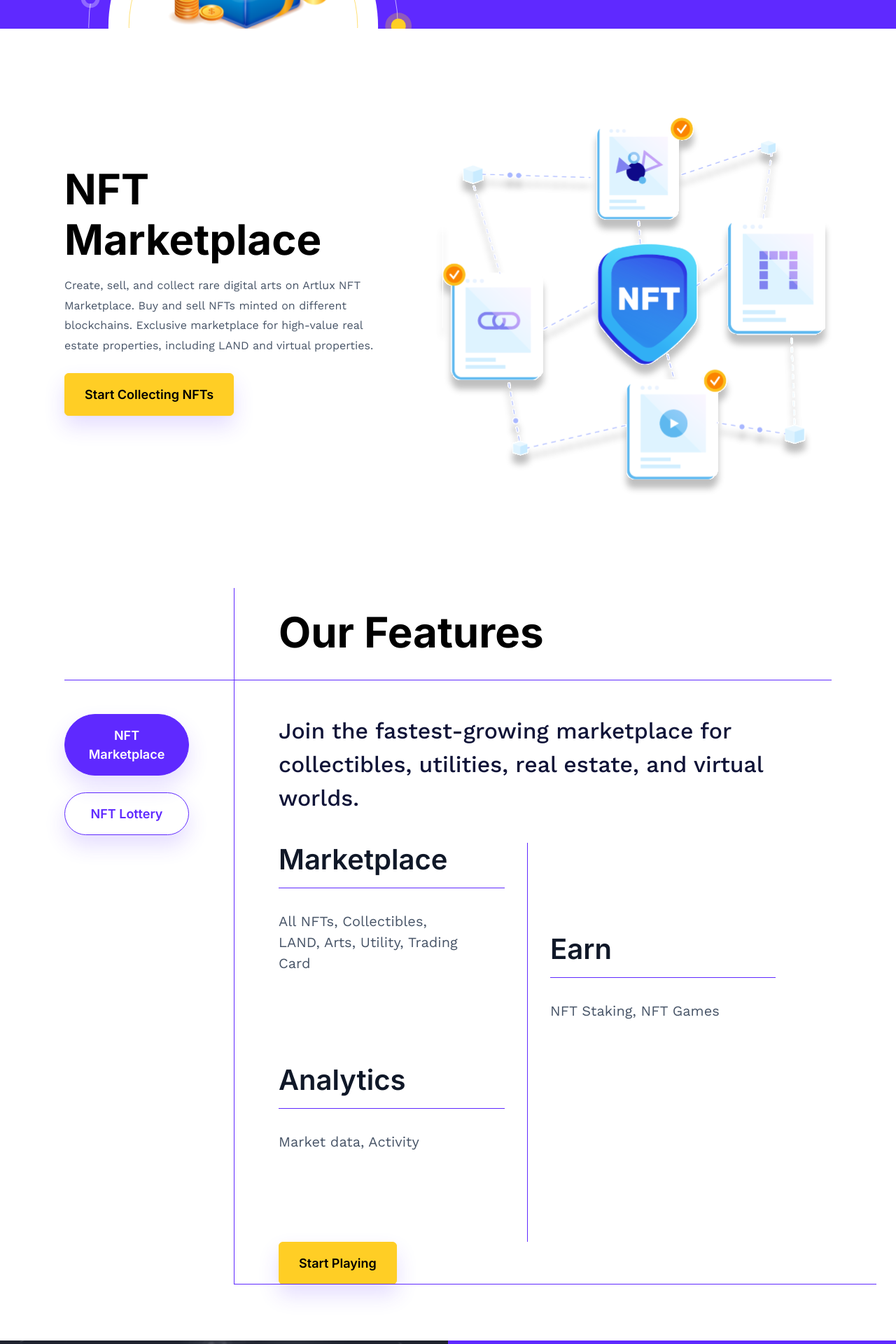
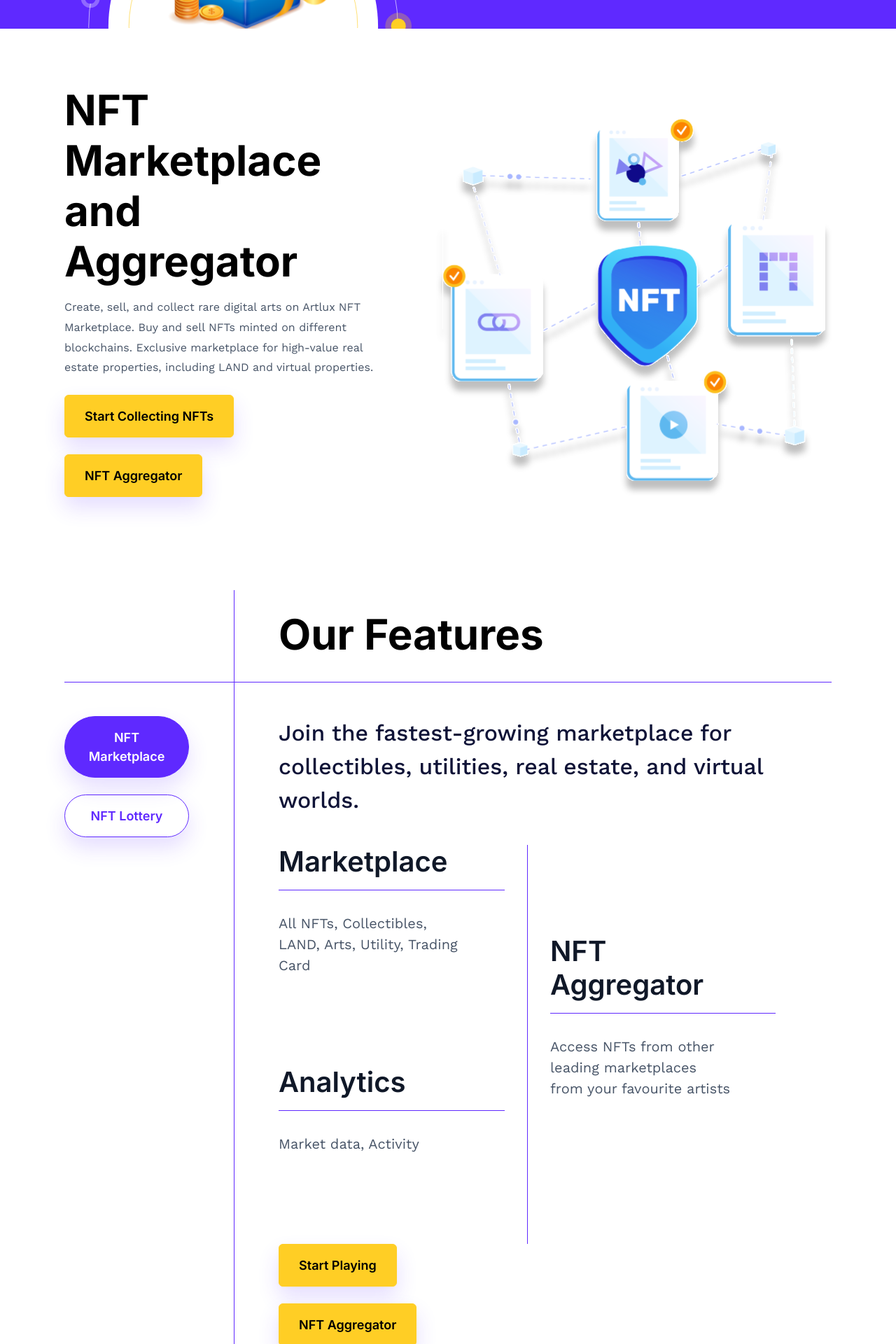
Before and after one commit to sunshine-web-coder/artlux, a React (Vite) app: page / in a window 1280 px wide. Shown: the part 860-2780 px from the top of the page at 70% size. Built offline with nearby package versions, Linux system fonts and the light colour scheme.

Commit message:
new commit

```diff
--- a/src/components/Cta/index.jsx
+++ b/src/components/Cta/index.jsx
@@ -33,10 +33,13 @@
 
                 <div className="col-lg-6 col-xl-5">
                     <div className="cta-content lh-lg">
-                        <h3 className="fs-4xl fs-lg-6xl text-black fw-bold mb-3">NFT  Marketplace</h3>
+                        <h3 className="fs-4xl fs-lg-6xl text-black fw-bold mb-3">NFT  Marketplace and Aggregator</h3>
                         <p>Create, sell, and collect rare digital arts on Artlux NFT Marketplace. Buy and sell NFTs minted on different blockchains. Exclusive marketplace for high-value real estate properties, including LAND and virtual properties.</p>
                         <div className="mt-4">
                             <a href='https://nft.artlux.io/' className="btn btn-warning">Start Collecting NFTs</a>
+                        </div>
+                        <div className="mt-4">
+                            <a href='https://aggregator.artlux.io/' className="btn btn-warning">NFT Aggregator</a>
                         </div>
                     </div>
                 </div>
--- a/src/components/Features/index.jsx
+++ b/src/components/Features/index.jsx
@@ -102,11 +102,11 @@
                         <div className="my-3 my-lg-8 my-xl-10"></div>
 
                         <h2 className="ps-3 ps-lg-0 pe-lg-6 fs-3xl fs-lg-5xl mb-0 text-dark">
-                          Earn
+                          NFT Aggregator
                         </h2>
                         <hr className="border-primary opacity-100 pb-3 mb-3" />
                         <div className="ps-3 ps-lg-0 pe-lg-6 fs-md-xl">
-                          NFT Staking, NFT Games
+                        Access NFTs from other leading marketplaces from your favourite artists
                         </div>
                       </li>
                       {/* Single Item */}
@@ -114,7 +114,13 @@
                   </div>
                 </div>
               </div>
-              <a href='https://nft.artlux.io/' className="btn btn-warning">Start Playing</a>
+              <div className="djsdj">
+                <a href='https://nft.artlux.io/' className="btn btn-warning">Start Playing</a>
+              </div>
+              <div className="djsdj mt-4">
+                <a href='https://aggregator.artlux.io/' className="btn btn-warning">NFT Aggregator</a>
+              </div>
+
             </div>
           )}
         </div>
--- a/src/components/Header/index.jsx
+++ b/src/components/Header/index.jsx
@@ -51,6 +51,10 @@
             {
                 name: "NFTs",
                 slug: 'https://nft.artlux.io/',
+            },
+            {
+                name: "NFT aggregator",
+                slug: 'https://aggregator.artlux.io/',
             },
             {
                 name: "Lottery",
```
